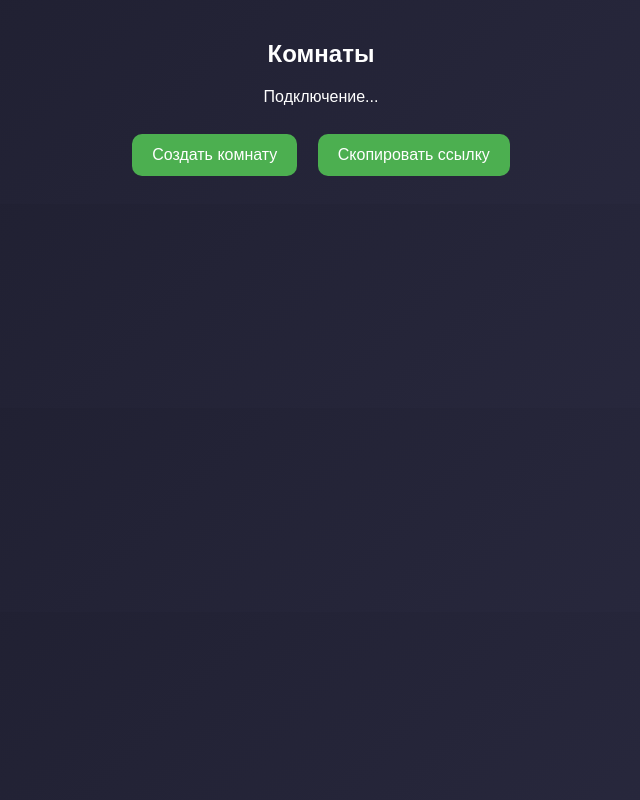
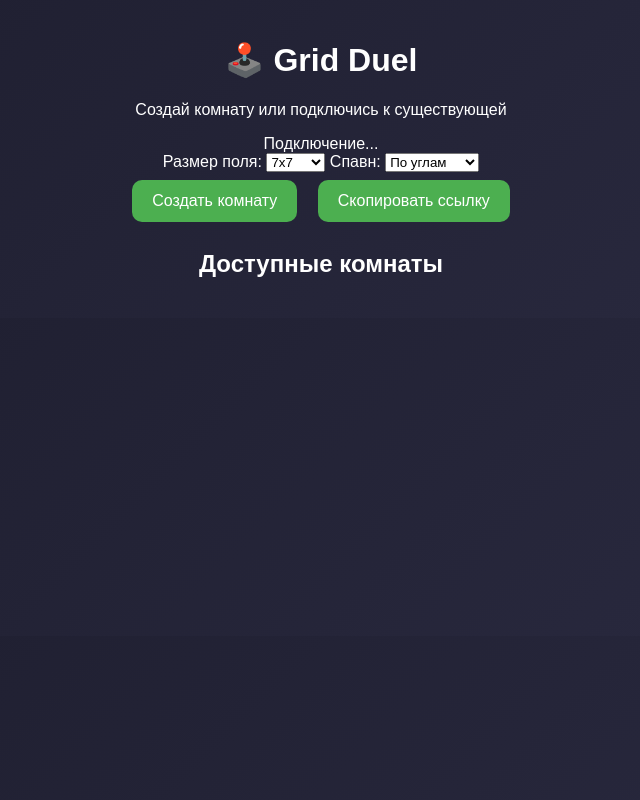
Before and after one commit to Dimit3y/1234, a plain HTML site: page game/client/index.html in a window 1280 px wide. Shown: the whole page, without its empty margins (319-959 px from the left). Drawn offline with Linux system fonts and the light colour scheme.

Commit message:
index.html update

```diff
--- a/game/client/index.html
+++ b/game/client/index.html
@@ -6,11 +6,42 @@
 <body>
 
 <div id="menu">
-    <h2>Комнаты</h2>
-    <div id="connectionStatus">Подключение...</div>
-    <div id="rooms"></div>
-    <button onclick="createRoom()">Создать комнату</button>
-    <button onclick="copyLink()">Скопировать ссылку</button>
+    <div class="menu-card">
+        <h1>🕹️ Grid Duel</h1>
+        <p class="subtitle">Создай комнату или подключись к существующей</p>
+        <div id="connectionStatus" class="connection-pill">Подключение...</div>
+
+        <div id="roomSettings">
+            <label>
+                Размер поля:
+                <select id="boardSize">
+                    <option value="3">3x3</option>
+                    <option value="4">4x4</option>
+                    <option value="5">5x5</option>
+                    <option value="6">6x6</option>
+                    <option value="7" selected>7x7</option>
+                    <option value="8">8x8</option>
+                    <option value="9">9x9</option>
+                    <option value="10">10x10</option>
+                </select>
+            </label>
+            <label>
+                Спавн:
+                <select id="spawnMode">
+                    <option value="corners" selected>По углам</option>
+                    <option value="random">Рандомный</option>
+                </select>
+            </label>
+        </div>
+
+        <div class="menu-actions">
+            <button onclick="createRoom()">Создать комнату</button>
+            <button class="secondary" onclick="copyLink()">Скопировать ссылку</button>
+        </div>
+
+        <h2>Доступные комнаты</h2>
+        <div id="rooms"></div>
+    </div>
 </div>
 
 <div id="game" style="display:none;">
@@ -21,7 +52,6 @@
     <button id="surrenderBtn" onclick="surrenderGame()">Сдаться</button>
 </div>
 
-<script src="telegram.js"></script>
 <script src="app.js"></script>
 <script src="game.js"></script>
 </body>
```
